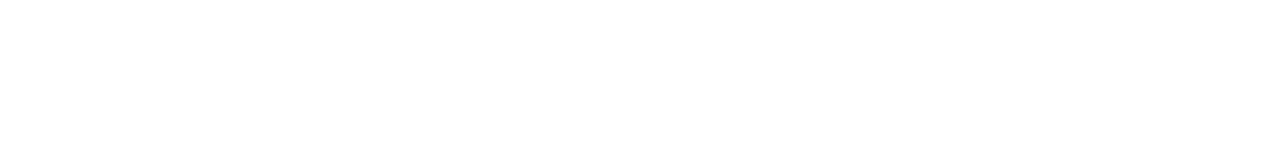
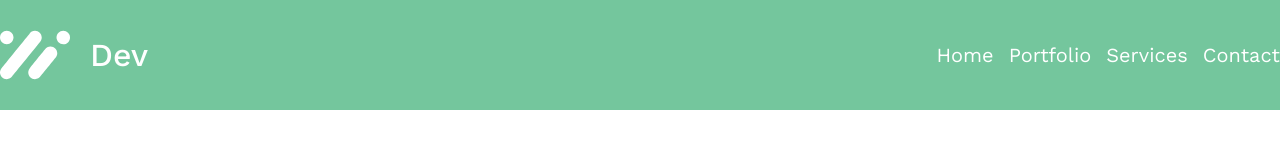
Before and after one commit to aghildev/Dummy_responsive_portfolio_BEM, a plain HTML site: page index.html in a window 1280 px wide. Drawn offline with nearby package versions, Linux system fonts and the light colour scheme.

Commit message:
BEM_convention for nav

```diff
--- a/index.html
+++ b/index.html
@@ -4,11 +4,26 @@
     <meta charset="UTF-8">
     <meta http-equiv="X-UA-Compatible" content="IE=edge">
     <meta name="viewport" content="width=device-width, initial-scale=1.0">
-    <title>Document</title>
+    <link rel="icon" href="src/images/Logo/LogoWhite.svg ">
+    <title>Dummy Portfolio -Home</title>
     <link rel="stylesheet" href="src/styles/designSystem.css">
     <link rel="stylesheet" href="src/styles/index.css">
 </head>
 <body>
+   <div class="hero">
+    <div class="navbar">
+        <div class="navbar__logo">
 
+           <img src="src/images/Logo/LogoWhite.svg" alt="" class="navbar__logo--image">
+           <div class="navbar__logo--text">Dev</div>
+        </div>
+        <div class="navbar__menu">
+            <a href="" class="navbar__menu--1">Home</a>
+            <a href="" class="navbar__menu--2">Portfolio</a>
+            <a href="" class="navbar__menu--3">Services</a>
+            <a href="" class="navbar__menu--4">Contact</a>
+        </div>
+    </div>
+   </div>
 </body>
 </html>
--- a/src/styles/designSystem.css
+++ b/src/styles/designSystem.css
@@ -107,3 +107,55 @@
     text-transform: uppercase;
     font-weight: 700;
 }
+
+/**
+* ! Style rules for hero
+
+**/
+
+.hero{
+    background-color:var(--color-green-100);
+}
+
+
+/**
+* ! Style rules for navbar
+
+**/
+
+.navbar{
+    display: flex;
+    align-items: center;
+    justify-content: space-between;
+}
+
+.navbar__logo{
+    display: flex;
+    align-items:center;
+    gap:20px;
+    padding:30px 0;
+}
+
+.navbar__logo--text{
+    font-size:var(--h2);
+    font-family: var(--font-2);
+    font-weight:500;
+    color: var(--color-white-100)
+}
+
+.navbar__menu{
+    display: flex;
+    gap:15px;
+    font-family:var(--font-2);
+    font-size: var(--h5);
+}
+
+[class^="navbar__menu--"]{
+    color: var(--color-white-100);
+    text-decoration: none;
+}
+
+/**
+* ! Style rules for common classes
+
+**/
```
